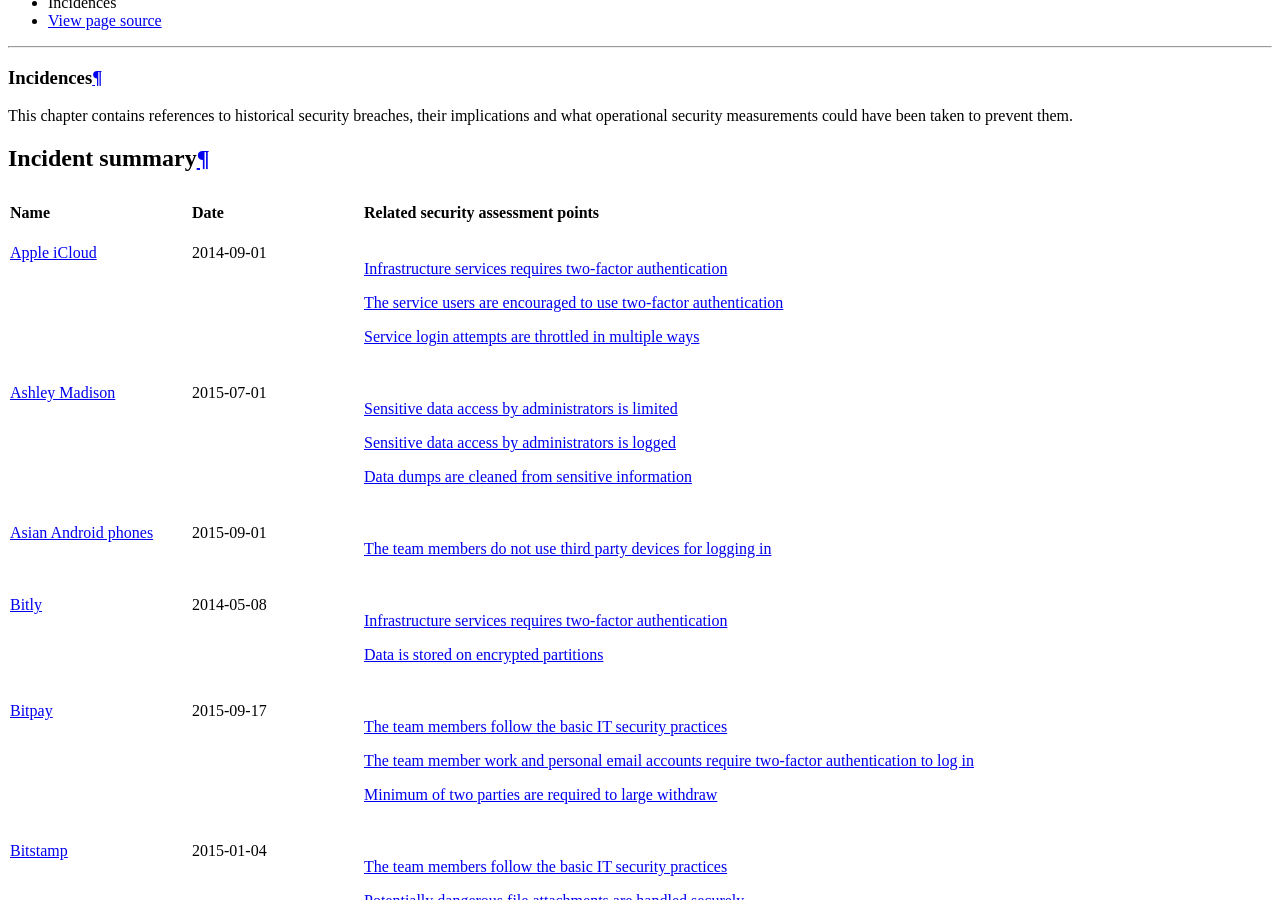
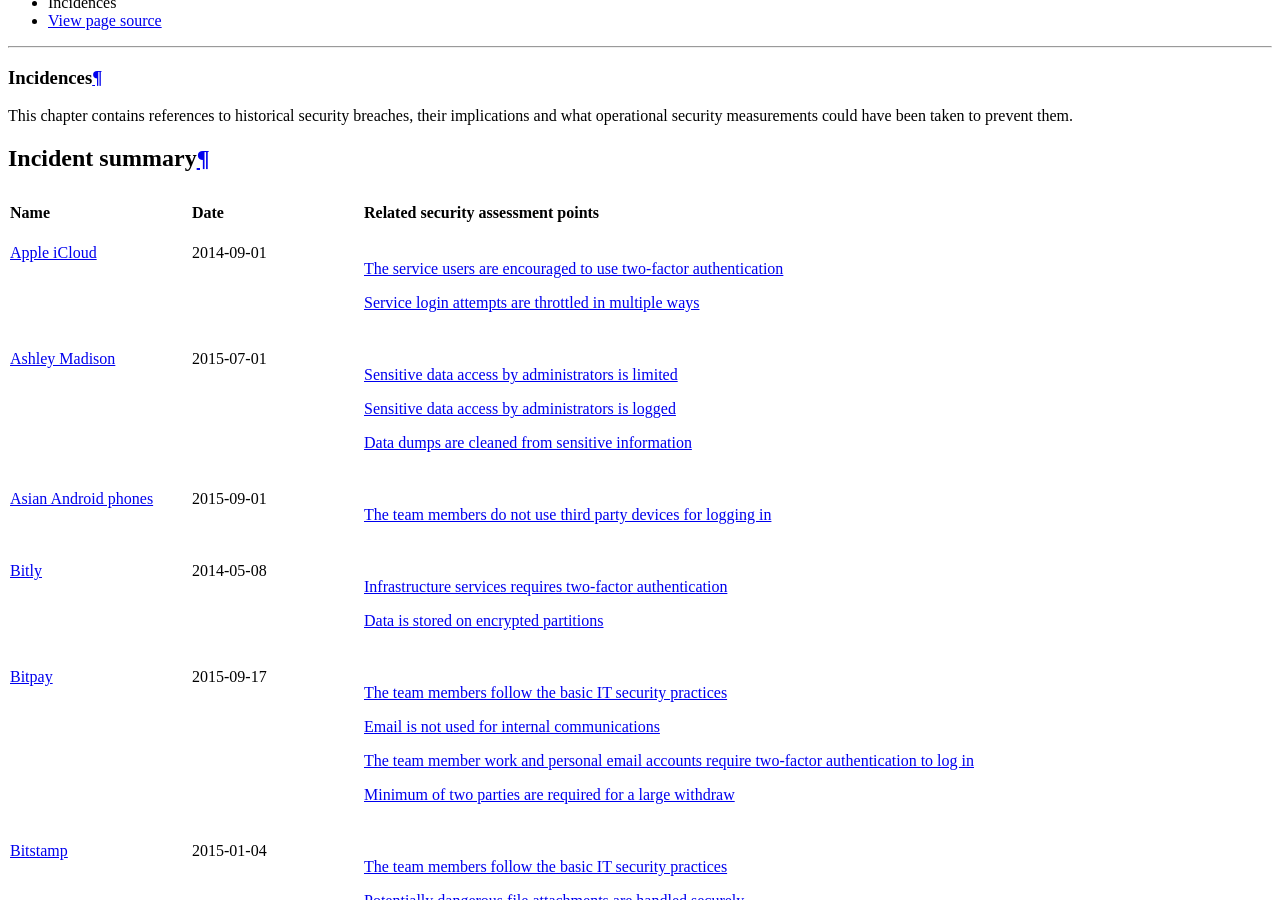
Before and after one commit to miohtama/opsec, a Sphinx documentation site: the page built from source/incidences/index.rst, in a window 1280 px wide and 900 px high, scrolled down 1003 px. Built offline with Sphinx 7.4.7 and the Read the Docs theme 2.0.0, drawn with Linux system fonts in a browser that asks for light colours; comment, search, counter and statistics services are not loaded.

Commit message:
Some more adjustments

```diff
--- a/source/assets/index.rst
+++ b/source/assets/index.rst
@@ -166,7 +166,7 @@
 Multisignature for major withdraws
 ==============================================================
 
-**Minimum of two parties are required to large withdraw?** Yes / No
+**Minimum of two parties are required for a large withdraw?** Yes / No
 
 A sole person alone should not be able to compromise the cold wallet or customer assets. Requiring authorization from two different people makes it less likely that one person disappears with all the customer assets.
 
--- a/source/incidences/bitpay.rst
+++ b/source/incidences/bitpay.rst
@@ -24,6 +24,8 @@
 
 - :ref:`basic-security-practices`
 
+- :ref:`minimized-email-usage`
+
 - :ref:`two-factor-authentication-on-email`
 
 - :ref:`multisignature-for-major-withdraws`
--- a/source/incidences/icloud.rst
+++ b/source/incidences/icloud.rst
@@ -20,8 +20,6 @@
 
 Related evaluation points:
 
-- :ref:`two-factor-authentication-on-critical-services`
-
 - :ref:`two-factor-authentication`
 
 - :ref:`brute-force-login-prevention`
--- a/source/incidences/index.rst
+++ b/source/incidences/index.rst
@@ -30,10 +30,6 @@
                         2014-09-01
                     </td>
                     <td>
-
-                            <p>
-                                <a href="../team/index.html#two-factor-authentication-on-critical-services">Infrastructure services requires two-factor authentication</a>
-                            </p>
 
                             <p>
                                 <a href="../user/index.html#two-factor-authentication">The service users are encouraged to use two-factor authentication</a>
@@ -120,11 +116,15 @@
                             </p>
 
                             <p>
+                                <a href="../team/index.html#minimized-email-usage">Email is not used for internal communications</a>
+                            </p>
+
+                            <p>
                                 <a href="../team/index.html#two-factor-authentication-on-email">The team member work and personal email accounts require two-factor authentication to log in</a>
                             </p>
 
                             <p>
-                                <a href="../assets/index.html#multisignature-for-major-withdraws">Minimum of two parties are required to large withdraw</a>
+                                <a href="../assets/index.html#multisignature-for-major-withdraws">Minimum of two parties are required for a large withdraw</a>
                             </p>
 
                     </td>
--- a/source/incidences/sms-malware.rst
+++ b/source/incidences/sms-malware.rst
@@ -25,6 +25,6 @@
 
 Links:
 
-- `New Banking Trojan Targets Android, Steals SMS <https://threatpost.com/new-banking-trojan-targets-android-steals-sms/110819/>`_
+- `New Banking Trojan Targets Android, Steals SMS (ThreatPost) <https://threatpost.com/new-banking-trojan-targets-android-steals-sms/110819/>`_
 
-- `Zeus Banking Trojan Hits Android Phones <http://www.informationweek.com/mobile/zeus-banking-trojan-hits-android-phones/d/d-id/1098909?>`_
+- `Zeus Banking Trojan Hits Android Phones (InformationWeek) <http://www.informationweek.com/mobile/zeus-banking-trojan-hits-android-phones/d/d-id/1098909?>`_
```
Also changed, not shown: source/team/index.rst (+5 -2 lines), 2 other files.
